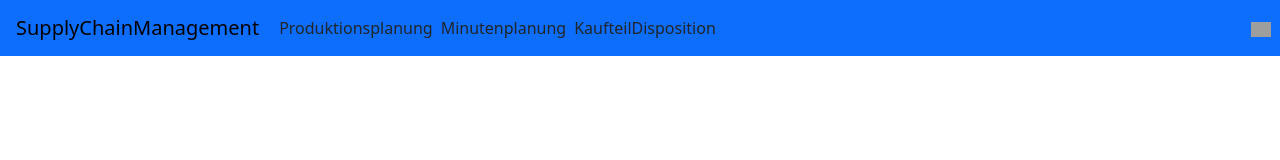
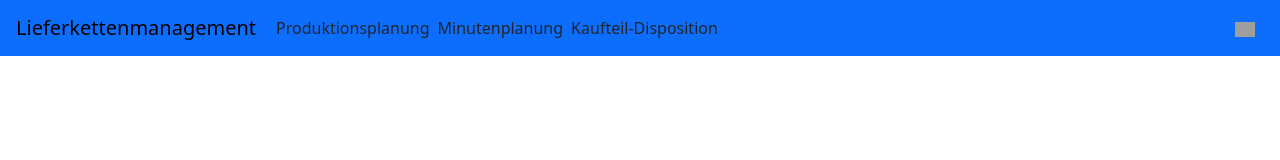
Before and after one commit to universalmensch/IBSYS2ProduktionsPlanung, a React (Vite) app in the folder ibsys2Produktionsplanung/: page / in a window 1280 px wide. Shown: the top 160 px of the page. Built offline with nearby package versions, Linux system fonts and the light colour scheme; grey boxes are pictures that could not be loaded.

Commit message:
add translation for navbar

```diff
--- a/ibsys2Produktionsplanung/src/components/navbar.tsx
+++ b/ibsys2Produktionsplanung/src/components/navbar.tsx
@@ -1,22 +1,32 @@
-import { Link } from 'react-router-dom'; // <-- import Link
+import { Link } from 'react-router-dom';
 import 'bootstrap/dist/css/bootstrap.min.css';
 import DownloadXmlButton from './fileoutput';
 import { useGeneralStore } from '../helper/GeneralStoreContext';
 import LanguageSelect from './languageSelect';
+import { useTranslation } from 'react-i18next'; // <-- i18n import
 
 export default function Navbar() {
-  const {generalStore} = useGeneralStore()
+  const { generalStore } = useGeneralStore();
+  const { t } = useTranslation();
+
   return (
     <nav className="navbar navbar-expand-lg navbar-light bg-primary fixed-top">
-      <Link className="navbar-brand mx-3" to="/">SupplyChainManagement</Link>
+      <Link className="navbar-brand mx-3" to="/">{t('navbar.title')}</Link>
 
-        <Link className="navbar-item text-decoration-none text-dark px-1" to="/Produktionsplanung">Produktionsplanung</Link>
-        <Link className="navbar-item text-decoration-none text-dark px-1" to="/Minutenplanung">Minutenplanung</Link>
-        <Link className="navbar-item text-decoration-none text-dark px-1" to="/KaufteilDisposition">KaufteilDisposition</Link>
-        <div className="ms-auto">
+      <Link className="navbar-item text-decoration-none text-dark px-1" to="/Produktionsplanung">
+        {t('navbar.Produktionsplanung')}
+      </Link>
+      <Link className="navbar-item text-decoration-none text-dark px-1" to="/Minutenplanung">
+        {t('navbar.Minutenplanung')}
+      </Link>
+      <Link className="navbar-item text-decoration-none text-dark px-1" to="/KaufteilDisposition">
+        {t('navbar.KaufteilDisposition')}
+      </Link>
+
+      <div className="ms-auto me-3 d-flex align-items-center gap-2">
         <DownloadXmlButton {...(generalStore?.output ?? undefined)} />
-        <LanguageSelect/>
-        </div>
+        <LanguageSelect />
+      </div>
     </nav>
   );
 }
--- a/ibsys2Produktionsplanung/src/locales/de/translation.json
+++ b/ibsys2Produktionsplanung/src/locales/de/translation.json
@@ -2,5 +2,11 @@
     "Startseite": "Startseite",
     "Sprache ändern": "Sprache ändern",
     "Ausgewählte Datei": "Ausgewählte Datei",
-    "Laden sie eine XML hoch": "Laden sie eine XML hoch"
+    "Laden sie eine XML hoch": "Laden sie eine XML hoch",
+    "navbar": {
+        "title": "Lieferkettenmanagement",
+        "Produktionsplanung": "Produktionsplanung",
+        "Minutenplanung": "Minutenplanung",
+        "KaufteilDisposition": "Kaufteil-Disposition"
+    }
 }
--- a/ibsys2Produktionsplanung/src/locales/en/translation.json
+++ b/ibsys2Produktionsplanung/src/locales/en/translation.json
@@ -2,5 +2,11 @@
     "Startseite": "Welcome Page",
     "Sprache ändern": "Change Language",
     "Ausgewählte Datei": "Selected file",
-    "Laden sie eine XML hoch": "Upload an XML"
+    "Laden sie eine XML hoch": "Upload an XML",
+    "navbar": {
+        "title": "Supply Chain Management",
+        "Produktionsplanung": "Production Planning",
+        "Minutenplanung": "Minute Planning",
+        "KaufteilDisposition": "Purchased Parts Planning"
+      }
 }
```
